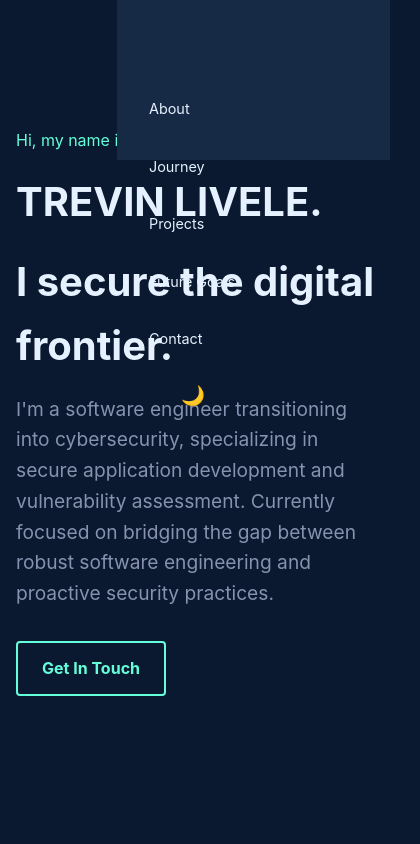
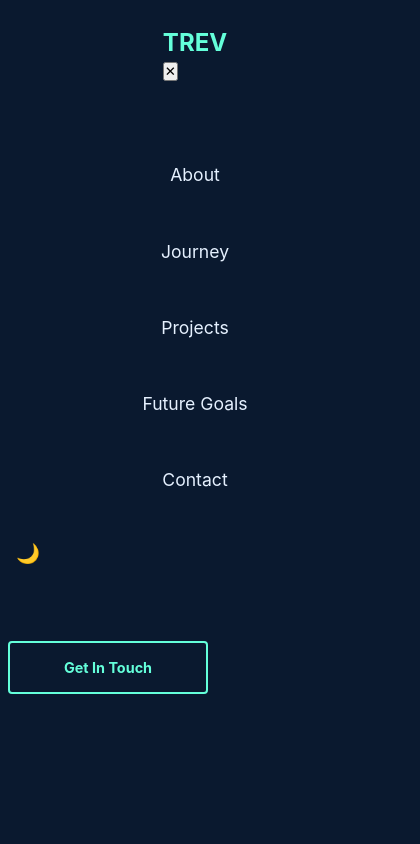
Before and after one commit to trevin-livele/portfolio2025, a plain HTML site: page index.html in a window 390 px wide. Both pictures are taken after a click on the button "Toggle navigation". Shown: the top 844 px of the page, 420 px wide, since content can reach past the window. Drawn offline with Linux system fonts and the light colour scheme.

Commit message:
added the new nav bar top

```diff
--- a/css/style.css
+++ b/css/style.css
@@ -20,8 +20,8 @@
 }
 
 body {
-        font-family: -apple-system, BlinkMacSystemFont, "Segoe UI", Roboto,
-          Helvetica, Arial, sans-serif;
+  font-family: -apple-system, BlinkMacSystemFont, "Segoe UI", Roboto, Helvetica,
+    Arial, sans-serif;
   background-color: var(--primary-dark);
   color: var(--text-dark);
   line-height: 1.6;
@@ -666,87 +666,141 @@
   color: var(--text-light);
 }
 
+
 /* Mobile Styles */
-      @media screen and (max-width: 768px) {
+@media (max-width: 768px) {
   .container {
     padding: 0 1rem;
   }
 
-        .hero-title {
-          font-size: 2.5rem;
-        }
-
-        .about-content {
-          grid-template-columns: 1fr;
-        }
-
-        .about-image {
-          margin: 2rem auto;
-        }
-
-        .timeline::after {
-          left: 31px;
-        }
-
-        .timeline-item {
-          width: 100%;
-          padding-left: 70px;
-          padding-right: 25px;
-        }
-
-        .timeline-item:nth-child(even) {
-          left: 0;
-        }
-
-        .timeline-item::after {
-          left: 15px;
-          right: auto;
-        }
-
-        .timeline-item:nth-child(even)::after {
-          left: 15px;
+  .nav-toggle {
+    display: block;
   }
 
   nav {
-          position: fixed;
-          top: 0;
-          right: 0;
-          bottom: 0;
-          background-color: var(--secondary-dark);
-          width: 70%;
-          transform: translateX(100%);
-          transition: transform 0.3s;
-          z-index: 2000;
-          padding: 5rem 2rem;
+    position: absolute;
+    top: 100%;
+    left: 0;
+    width: 100%;
+    background-color: var(--primary-dark);
+    transform: translateY(-100%);
+    opacity: 0;
+    visibility: hidden;
+    transition: all 0.3s ease;
   }
 
   body.light-mode nav {
-          background-color: var(--secondary-light);
+    background-color: var(--primary-light);
   }
 
-        nav.active {
-          transform: translateX(0);
+  nav.nav-open {
+    transform: translateY(0);
+    opacity: 1;
+    visibility: visible;
   }
 
   nav ul {
     flex-direction: column;
+    padding: 2rem 1rem;
   }
 
   nav ul li {
-          margin: 1rem 0;
+    margin: 0.5rem 0;
+    margin-left: 0;
   }
 
-        .nav-toggle {
+  nav ul li a {
+    font-size: 1.1rem;
+    padding: 1rem 0;
     display: block;
-          background: none;
-          border: none;
-          color: var(--text-dark);
-          font-size: 1.5rem;
-          cursor: pointer;
-          z-index: 2001;
+    text-align: center;
   }
 
-        body.light-mode .nav-toggle {
-          color: var(--text-light);
+  .theme-toggle {
+    margin: 1rem 0 0 0;
+  }
+
+  main {
+    margin-top: 70px;
+    padding: 1rem 0;
+  }
+
+  .hero {
+    padding: 1rem 0;
+    text-align: left;
+  }
+
+  .hero h1 {
+    font-size: clamp(2rem, 10vw, 3rem);
+    margin-bottom: 0.5rem;
+  }
+
+  .hero h2 {
+    font-size: clamp(1.2rem, 8vw, 2rem);
+    margin-bottom: 1.5rem;
+  }
+
+  .hero p {
+    font-size: 1rem;
+    margin-bottom: 2rem;
+    line-height: 1.6;
+  }
+
+  .cta-button {
+    padding: 0.8rem 1.5rem;
+    font-size: 0.9rem;
+    width: 100%;
+    text-align: center;
+    max-width: 200px;
   }
 }
+
+@media (max-width: 480px) {
+  .container {
+    padding: 0 0.5rem;
+  }
+
+  .hero h1 {
+    font-size: 2rem;
+  }
+
+  .hero h2 {
+    font-size: 1.3rem;
+  }
+
+  .hero p {
+    font-size: 0.9rem;
+  }
+}
+
+/* Animations */
+@keyframes fadeInUp {
+  from {
+    opacity: 0;
+    transform: translateY(30px);
+  }
+  to {
+    opacity: 1;
+    transform: translateY(0);
+  }
+}
+
+.hero-content > * {
+  animation: fadeInUp 0.6s ease forwards;
+}
+
+.hero-content > *:nth-child(2) {
+  animation-delay: 0.1s;
+}
+
+.hero-content > *:nth-child(3) {
+  animation-delay: 0.2s;
+}
+
+.hero-content > *:nth-child(4) {
+  animation-delay: 0.3s;
+}
+
+.hero-content > *:nth-child(5) {
+  animation-delay: 0.4s;
+}
--- a/index.html
+++ b/index.html
@@ -9,9 +9,10 @@
   <body>
 <header>
         <div class="container">
+            <div class="header-content">
                 <div class="logo">TREV</div>
                 <button class="nav-toggle" aria-label="Toggle navigation">☰</button>
-        <nav>
+                <nav id="navigation">
                     <ul>
                         <li><a href="#about">About</a></li>
                         <li><a href="#journey">Journey</a></li>
@@ -23,6 +24,7 @@
                         </li>
                     </ul>
                 </nav>
+            </div>
         </div>
     </header>
 
@@ -362,45 +364,6 @@
     </div>
 
     <script>
-      // Theme Toggle
-      const themeToggle = document.querySelector(".theme-toggle");
-      const body = document.body;
-
-      themeToggle.addEventListener("click", () => {
-        body.classList.toggle("light-mode");
-
-        if (body.classList.contains("light-mode")) {
-          themeToggle.textContent = "☀️";
-          localStorage.setItem("theme", "light");
-        } else {
-          themeToggle.textContent = "🌙";
-          localStorage.setItem("theme", "dark");
-        }
-      });
-
-      // Check for saved theme preference
-      const savedTheme = localStorage.getItem("theme");
-      if (savedTheme === "light") {
-        body.classList.add("light-mode");
-        themeToggle.textContent = "☀️";
-      }
-
-      // Mobile Navigation
-      const navToggle = document.querySelector(".nav-toggle");
-      const nav = document.querySelector("nav");
-
-      navToggle.addEventListener("click", () => {
-        nav.classList.toggle("active");
-      });
-
-      // Close mobile nav when clicking a link
-      const navLinks = document.querySelectorAll("nav a");
-      navLinks.forEach((link) => {
-        link.addEventListener("click", () => {
-          nav.classList.remove("active");
-        });
-      });
-
       // Smooth scrolling
       document.querySelectorAll('a[href^="#"]').forEach((anchor) => {
         anchor.addEventListener("click", function (e) {
@@ -516,5 +479,47 @@
         setTimeout(typeWriter, 1000);
       });
     </script>
+
+
+
+
+<script>
+        // Mobile navigation toggle
+        const navToggle = document.querySelector('.nav-toggle');
+        const navigation = document.querySelector('#navigation');
+
+        navToggle.addEventListener('click', () => {
+            navigation.classList.toggle('nav-open');
+            navToggle.textContent = navigation.classList.contains('nav-open') ? '✕' : '☰';
+        });
+
+        // Close mobile navigation when clicking on a link
+        const navLinks = document.querySelectorAll('nav a');
+        navLinks.forEach(link => {
+            link.addEventListener('click', () => {
+                navigation.classList.remove('nav-open');
+                navToggle.textContent = '☰';
+            });
+        });
+
+        // Theme toggle
+        const themeToggle = document.querySelector('.theme-toggle');
+        const body = document.body;
+
+        themeToggle.addEventListener('click', () => {
+            body.classList.toggle('light-mode');
+            themeToggle.textContent = body.classList.contains('light-mode') ? '☀️' : '🌙';
+        });
+
+        // Close mobile navigation when clicking outside
+        document.addEventListener('click', (e) => {
+            if (!navigation.contains(e.target) && !navToggle.contains(e.target)) {
+                navigation.classList.remove('nav-open');
+                navToggle.textContent = '☰';
+            }
+        });
+    </script>
+
+
   </body>
 </html>
```
Lines whose indentation alone changed are shown as unchanged.
